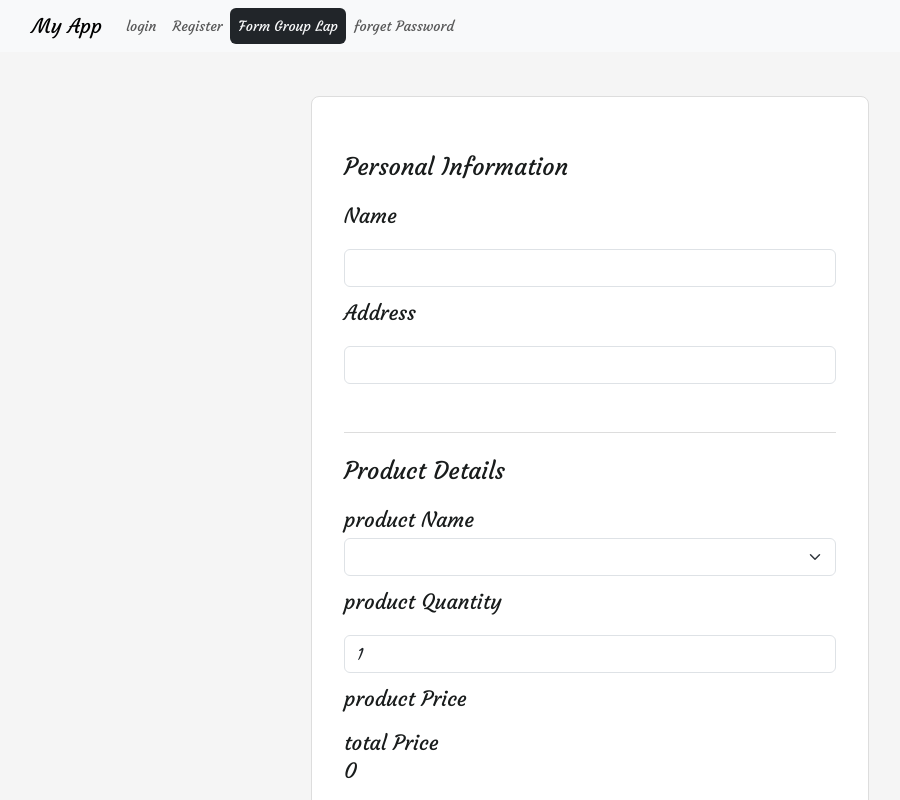
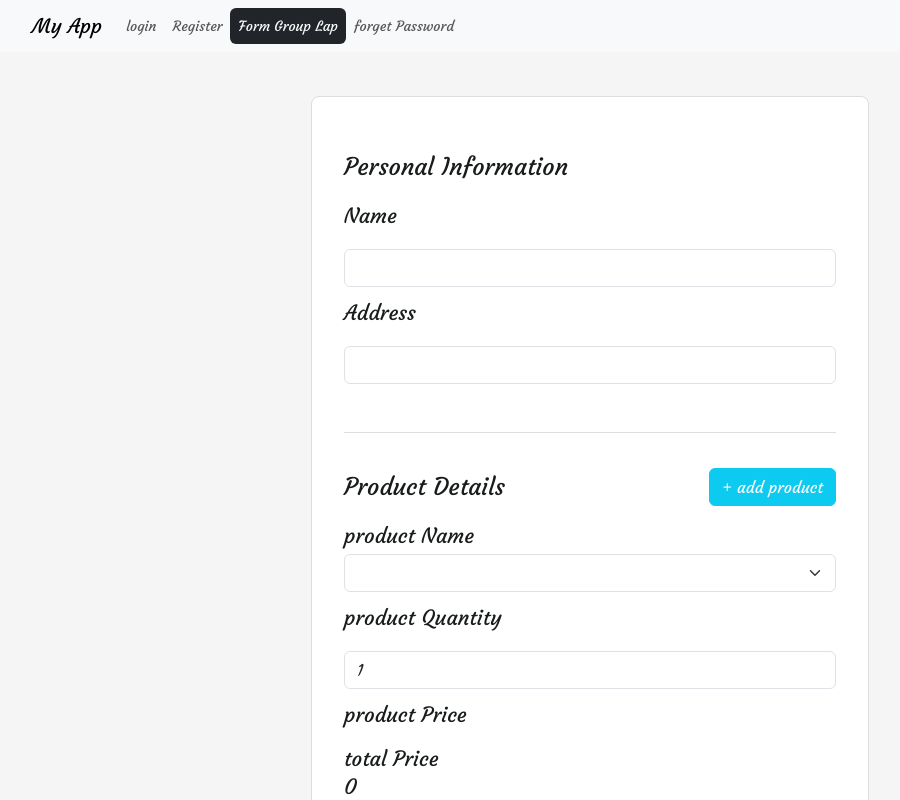
Before and after one commit to hebataha/my-angular-app, an Angular app: page /formGroup in a window 1280 px wide. Shown: the top 800 px of the page, without its empty margins (50-950 px from the left). Built offline with nearby package versions, Linux system fonts and the light colour scheme.

Commit message:
trying to handel from array

```diff
--- a/src/app/forms/from-group/from-group.html
+++ b/src/app/forms/from-group/from-group.html
@@ -27,7 +27,11 @@
   </div>
   <hr>
   <div class="mb-5" formGroupName="product">
-    <h4 class="my-4 text-capitalize"> product details</h4>
+    <div class="d-flex justify-content-between align-items-center">
+      <h4 class="my-4 text-capitalize"> product details</h4>
+    <button type="button" class="btn btn-info text-light" (click)="add()">+ add product</button>
+    </div>
+
     <div class="mb-3">
       <label for="exampleInputEmail1" class="form-label"> product Name</label>
 
@@ -77,6 +81,7 @@
     </div>
   </div>
   <hr>
+
   <div class="mb-5">
     <div class="mb-3">
       <label for="exampleInputPassword1" class="form-label">Notes</label>
--- a/src/app/forms/from-group/from-group.ts
+++ b/src/app/forms/from-group/from-group.ts
@@ -1,6 +1,6 @@
 import { CommonModule, JsonPipe } from '@angular/common';
 import { Component } from '@angular/core';
-import { FormControl, FormGroup, ReactiveFormsModule, Validators } from '@angular/forms';
+import { FormArray, FormControl, FormGroup, ReactiveFormsModule, Validators } from '@angular/forms';
 import { Product } from './interface/product';
 
 @Component({
@@ -32,18 +32,33 @@ export class FromGroup {
     address: new FormControl("", [Validators.required]),
     product: new FormGroup({
       proName: new FormControl<any>(null, [Validators.required]),
-      proQuantity: new FormControl(1, [Validators.required,Validators.min(1)]),
+      proQuantity: new FormControl(1, [Validators.required, Validators.min(1)]),
       proPrice: new FormControl(0, [Validators.required]),
 
     }),
     notes: new FormControl("", [Validators.required]),
+    allProducts: new FormArray([])
 
 
   })
+
+  createProductGroup(): FormGroup {
+    return new FormGroup({
+      proName: new FormControl<any>(null, [Validators.required]),
+      proQuantity: new FormControl(1, [Validators.required, Validators.min(1)]),
+      proPrice: new FormControl(0, [Validators.required]),
+    })
+  }
 
   submit() {
     console.log(this.form.value);
 
   }
 
+  add() {
+    (this.form.get('allProducts') as FormArray).push(this.createProductGroup())
+    console.log(this.form.get('allProducts'));
+
+  }
+
 }
```
